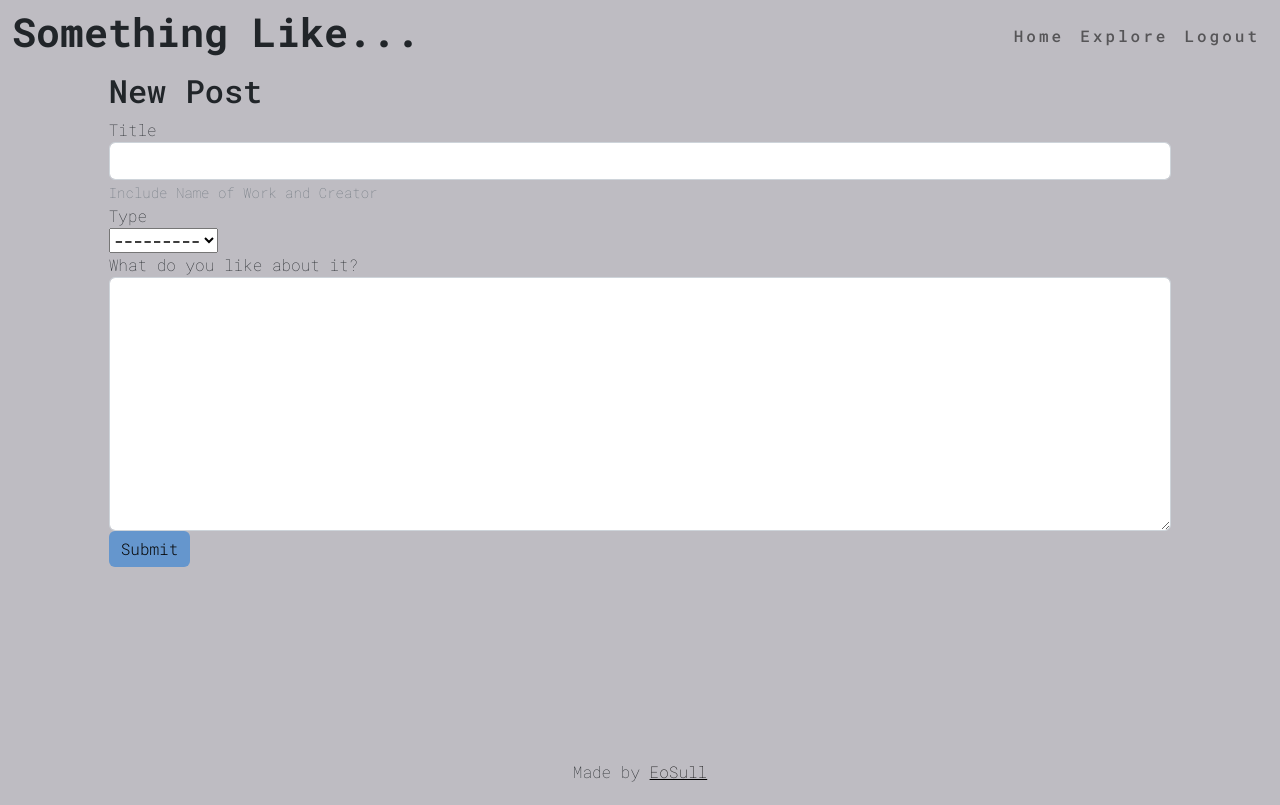
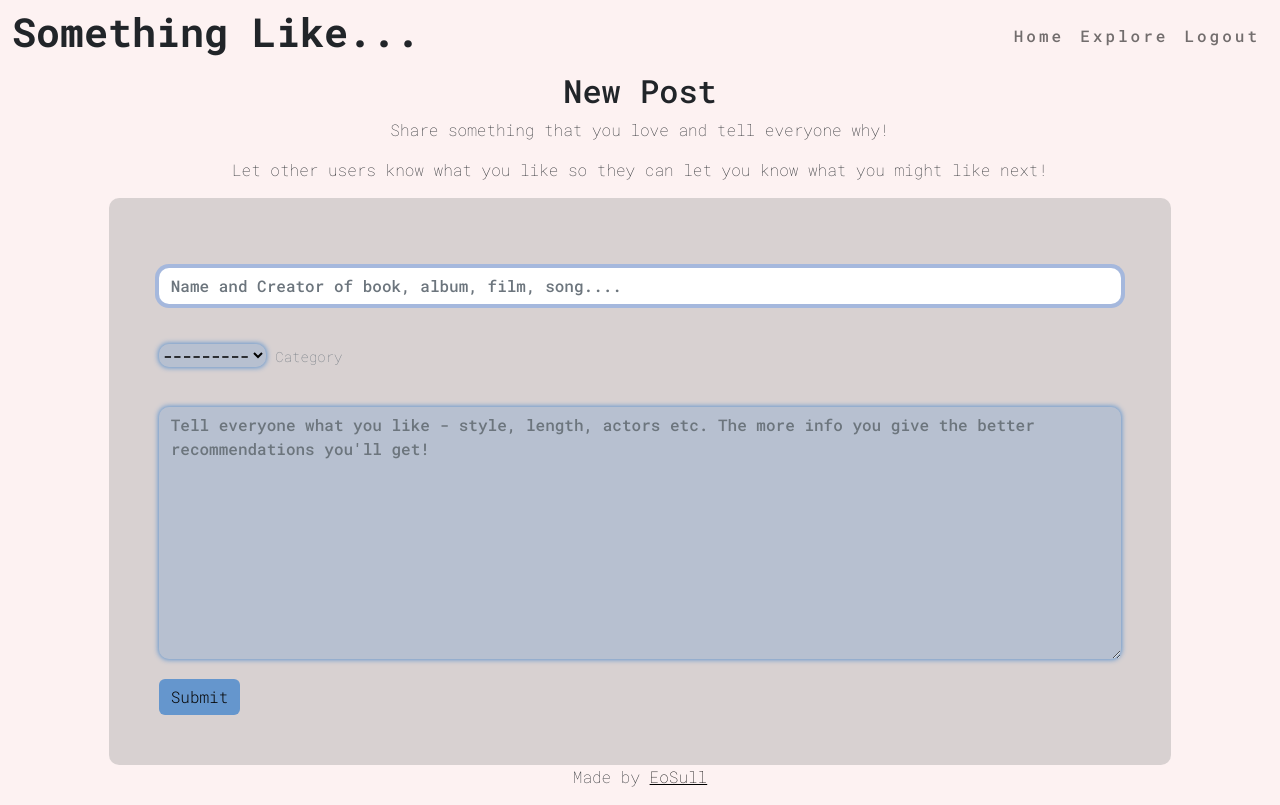
Before and after one commit to eosull/Something-Like, a Django app: page /new_post in a window 1280 px wide. Before the commit the page ends 782 px from the top, so only its background shows below. Run offline with Django 4.2, Linux system fonts and the light colour scheme; the visitor is signed in with stand-in values (Sample User, id 1); data that the repository does not hold is empty; some libraries are stand-ins or nearby versions.

Commit message:
feat:customise crispyforms new post form

```diff
--- a/blog/forms.py
+++ b/blog/forms.py
@@ -1,32 +1,38 @@
 from .models import Comment, Post, Category
 from django import forms
 from crispy_forms.helper import FormHelper
-from crispy_forms.layout import Layout, Submit
+from crispy_forms.layout import Layout, Fieldset, Submit
 
 
 class PostForm(forms.ModelForm):
 
-    def __init__(self, *args, **kwargs):
-        super().__init__(*args, **kwargs)
-        self.helper = FormHelper()
-        self.helper.form_id = 'new-post-form'
-        self.helper.form_class = 'content-form'
-        self.helper.form_method = 'post'
-        self.helper.form_action = 'submit_post'
-
-        self.helper.add_input(Submit('submit', 'Submit'))
-
     class Meta:
         model = Post
         fields = ('title', 'category', 'body_text',)
-        labels = {
-            "title": ("Title"),
-            "category": ("Type"),
-            "body_text": ("What do you like about it?")
+        help_texts = {
+            'category' : ('Category'),
         }
-        help_texts = {
-            "title": ("Include Name of Work and Creator")
+
+
+    def __init__(self, *args, **kwargs):
+        super().__init__(*args, **kwargs)
+        self.helper = FormHelper(self)
+        self.helper.add_input(Submit('submit', 'Submit'))
+
+        placeholders = {
+            'title': 'Name and Creator of book, album, film, song....',
+            'category': '',
+            'body_text': 'Tell everyone what you like - style, length, actors etc. The more info you give the better recommendations you\'ll get!'
         }
+
+        self.fields['title'].widget.attrs['autofocus'] = True
+
+        for field in self.fields:
+
+            placeholder = placeholders[field]
+            self.fields[field].widget.attrs['placeholder'] = placeholder
+            self.fields[field].widget.attrs['class'] = 'new-post-form-inputs'
+            self.fields[field].label = False
 
 
 class CommentForm(forms.ModelForm):
--- a/static/css/style.css
+++ b/static/css/style.css
@@ -3,7 +3,7 @@
 body {
     font-family: 'Roboto Mono', sans-serif;
     font-weight: 200;
-    background-color: #bebcc2
+    background-color: #fdf2f2
 }
 
 .logo {
@@ -45,7 +45,7 @@ body {
 
 /* Post Preview Cards */
 .card-body {
-    background-color: #fcfcfc;
+    background-color: #6596cd49;
     border-radius: 5px;
     box-shadow: 0 0 5px 1px #6596cd;
 }
@@ -59,6 +59,16 @@ body {
     display: none;
 }
 
-.new-post-title{
-    background-color: #4a89d1;
+.new-post-form-container {
+    background-color: #bbb7b78d;
+    padding: 50px;
+    border-radius: 10px;
 }
+
+.new-post-form-inputs {
+    background-color: #6596cd49;
+    border-radius: 10px;
+    border: none;
+    margin: 20px auto 20px auto;
+    box-shadow: 0 0 5px 1px #6596cd;
+}
--- a/templates/new_post.html
+++ b/templates/new_post.html
@@ -6,7 +6,12 @@
 {% load crispy_forms_tags %}
 <div class="row justify-content-center">
     <div class="col-10">
+      <div class="new-post-form-info text-center">
         <h2>New Post</h2>
+        <p>Share something that you love and tell everyone why!</p>
+        <p>Let other users know what you like so they can let you know what you might like next!</p>
+      </div>
+      <div class="new-post-form-container">
         <form method="post">
             {% crispy new_post_form new_post_form.helper %}
                 {% csrf_token %}
@@ -14,6 +19,7 @@
                 <input type="hidden" name="{{ redirect_field_name }}" value="{{ redirect_field_value }}" />
                 {% endif %}
         </form>
+      </div>
     </div>
 </div>
 
```
